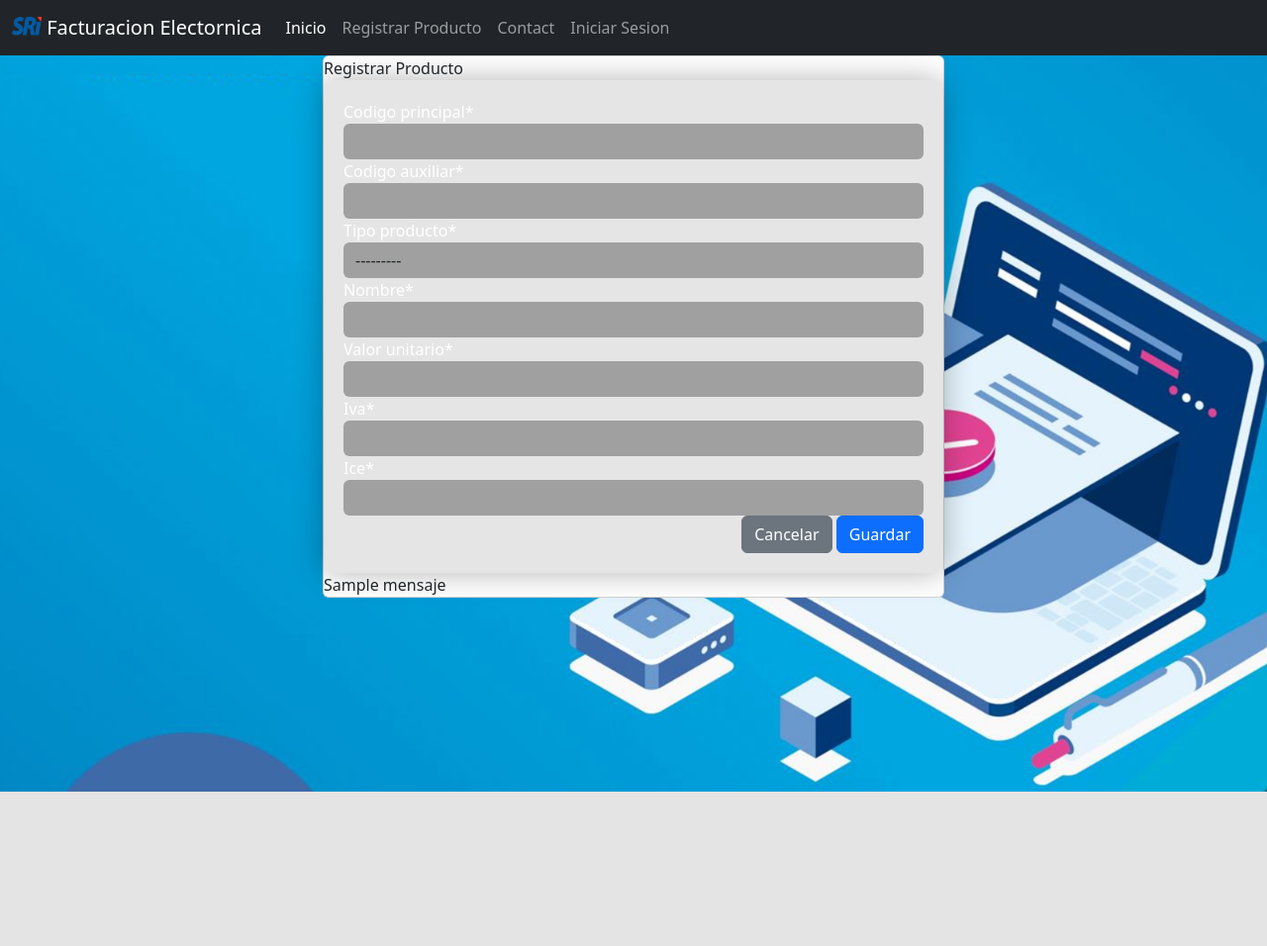
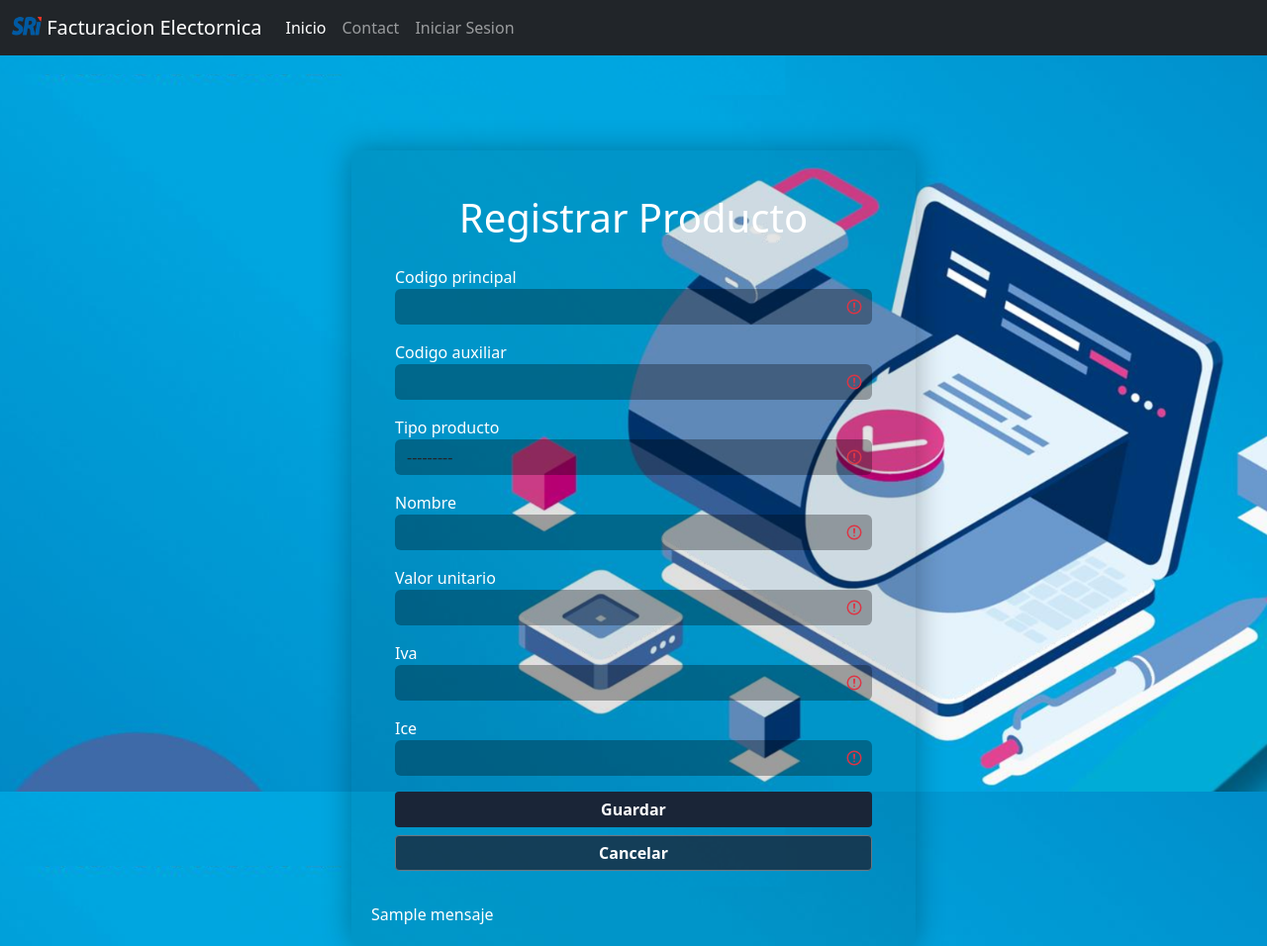
Before and after one commit to DiegoCedeno12/Facturacion-Electronica-SRI, a Django app: template Facturacion/producto/templates/producto/registrarprod.html in a window 1280 px wide. Shown: the whole page at 99% size. Before the commit the page ends 800 px from the top, so only its background shows below. Run offline with Django 3.2, Linux system fonts and the light colour scheme; tables that the repository leaves empty hold one stand-in row (values such as "Sample post"); the template is opened without the code that fills it: values that come from a table or form of the project are taken from there, most other values are stand-ins (such as "Sample title", 1, 10 or a date in 2020); some libraries are stand-ins or nearby versions.

Commit message:
Proyecto añadido Facturacion

```diff
--- a/Facturacion/Facturacion/urls.py
+++ b/Facturacion/Facturacion/urls.py
@@ -19,10 +19,10 @@ from core import views
 
 urlpatterns = [
     path('', views.home, name='home'),
-    path('registrarprod/', views.registrarprod, name='registrar'),
+    path('registrarprod/', views.registrarprod, name='registrarprod'),
     path('contact/', views.contact, name='contact'),
-    path('autenticar/', views.autenticar, name='autenticar'),
-    path('registrar/', views.registrar, name='registrar'),
+    path('authenticate/', views.authenticate, name='authenticate'),
+    path('register/', views.register, name='register'),
 
     path('admin/', admin.site.urls),
 ]
--- a/Facturacion/core/static/core/css/main.css
+++ b/Facturacion/core/static/core/css/main.css
@@ -98,3 +98,7 @@ body {
     font-weight: 600!important;
     font-size: 16px;
 }
+
+.asteriskField, .helptext{
+    display: none;
+}
--- a/Facturacion/core/templates/core/autenticar.html
+++ b/Facturacion/core/templates/core/authenticate.html
@@ -19,7 +19,7 @@
     <div class="form-group max-sm-4 text-right contr">
       <span><a class="olvide">Olvide mi contraseña</a></span>
     </div>
-    <p>¿No tienes una cuenta?<a class="link" href="/registrar/"> <b>Registrarse</b> </a></p>
+    <p>¿No tienes una cuenta?<a class="link" href="/register/"> <b>Registrarse</b> </a></p>
   </div>
 
 </form>
--- a/Facturacion/core/templates/core/base.html
+++ b/Facturacion/core/templates/core/base.html
@@ -24,14 +24,16 @@
             <li class="nav-item">
               <a class="nav-link active" aria-current="page" href="/">Inicio</a>
             </li>
+            {% if user. %}
             <li class="nav-item">
               <a class="nav-link" href="/registrarprod/">Registrar Producto</a>
             </li>
+            {% endif %}
             <li class="nav-item">
               <a class="nav-link" href="/contact/">Contact</a>
             </li>
             <li class="nav-item">
-              <a class="nav-link" href="/autenticar/">Iniciar Sesion</a>
+              <a class="nav-link" href="/authenticate/">Iniciar Sesion</a>
             </li>
           </ul>
         </div>
--- a/Facturacion/producto/templates/producto/registrarprod.html
+++ b/Facturacion/producto/templates/producto/registrarprod.html
@@ -1,25 +1,26 @@
 {% extends 'core/base.html' %}
+{% block title %}Registrar Producto{% endblock %}
 
 {% block background %}{% load static%}{% static 'core/img/base.jpg' %}{% endblock %}
 {% block content %}
 {% load crispy_forms_tags %}
 
-<div class="row">
-    <div class="col-12 col-md-6 offset-md-3">
-        <div class="card">
-            <div class="car-body">
-                {% block title %}Registrar Producto{% endblock %}
-                <form class="formulario" method="post">
-                    {% csrf_token %}
-                    {{form | crispy }}
-                    <div class="d-flex justify-content-end">
-                        <input type="submit" value="Cancelar" class="btn btn-secondary">
-                        &nbsp;
-                        <input type="submit" value="Guardar" class="btn btn-primary">
-                    </div>
-                </form>
-                {{mensaje}}
-            </div>
+<div class="container">
+    <div class="row justify-content-center pt-5 mt-5 mr-1">
+        <div class="col-md-6 formulario">
+            <form class="row g-3 p-4 was-validated" method="post">
+                <div>
+                    <h1 style="text-align: center;">Registrar Producto</h1>
+                </div>
+                {% csrf_token %}
+                {{form | crispy }}
+                <div class="d-grid gap-2 pb-2">
+                    <input type="submit" class="btn btn-sm boton1" value="Guardar" >
+                    <input type="reset" value="Cancelar" class="btn btn-secondary btn-sm boton2" />
+                </div>
+
+            </form>
+            {{mensaje}}
         </div>
     </div>
 </div>
```
Also changed, not shown: Facturacion/core/templates/core/contact.html (+16 -18 lines), Facturacion/core/templates/core/register.html (added, +34 -0 lines), Facturacion/core/templates/core/registrar.html (deleted, +0 -35 lines), Facturacion/core/views.py (+4 -4 lines).
